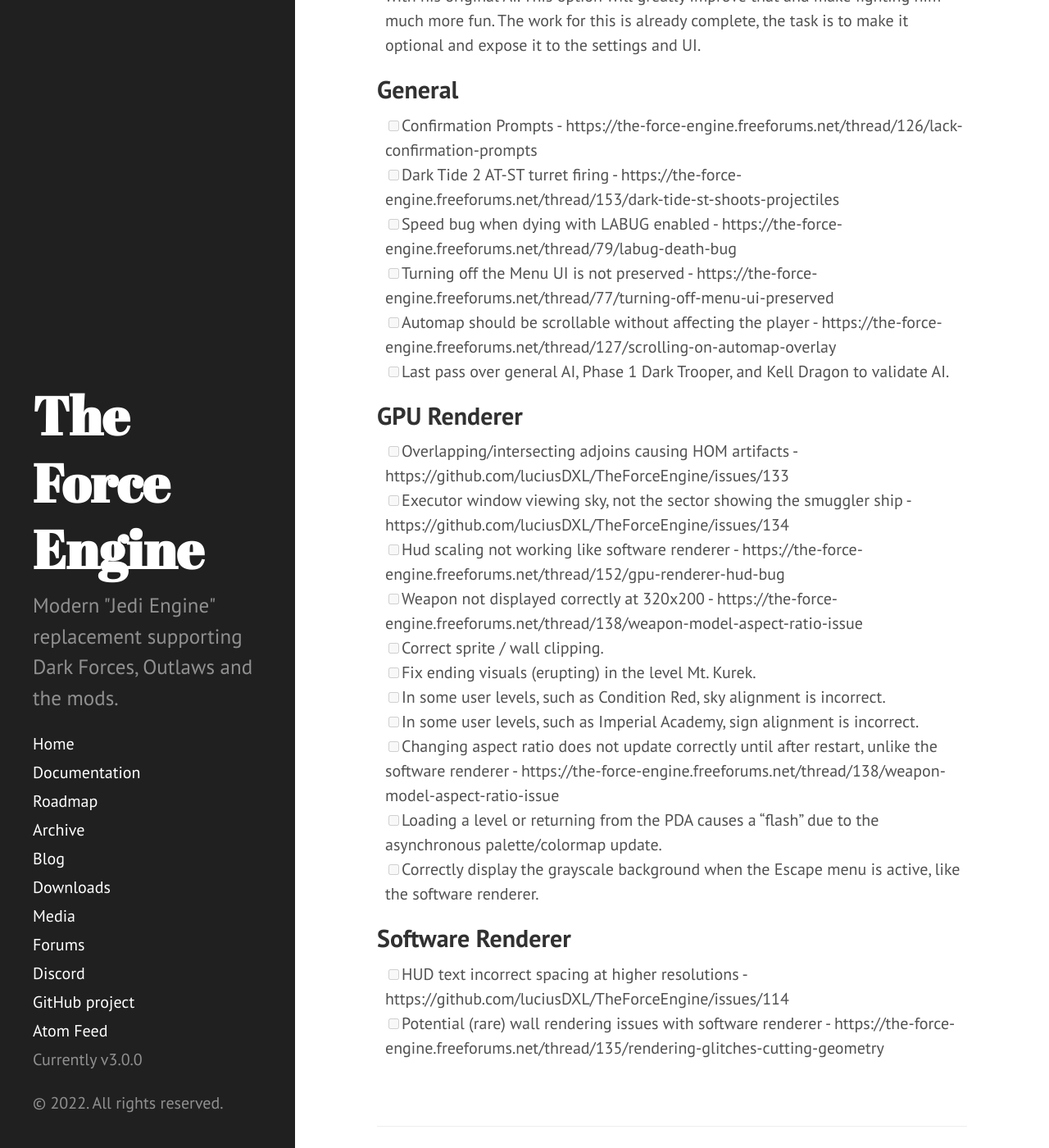
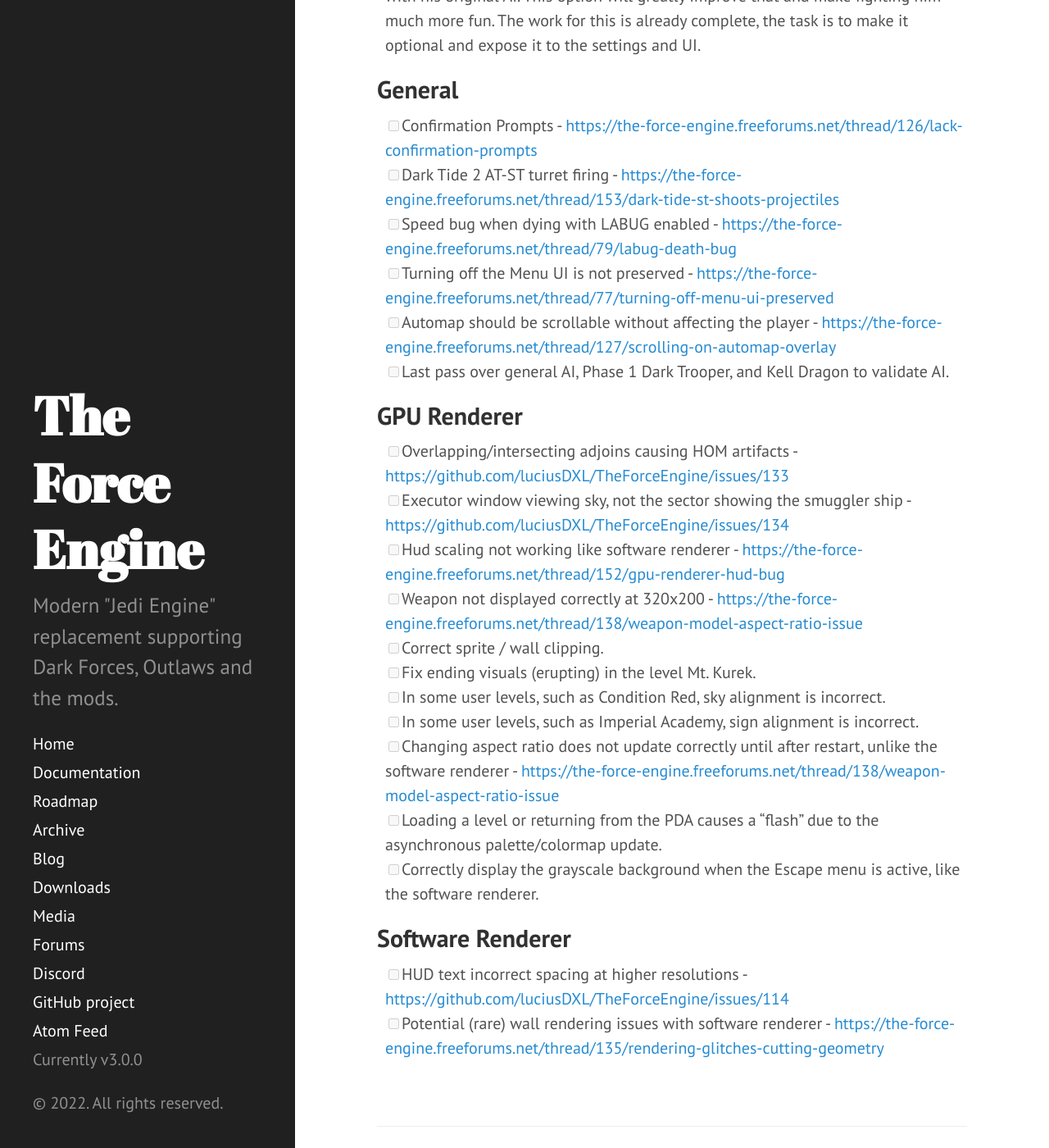
Before and after one commit to TheForceEngine/TheForceEngine.github.io, a Jekyll site: the page built from _posts/2022-11-27-torwards-1.0.md, in a window 1280 px wide and 1400 px high, scrolled down 844 px. Shown: the whole window at 82% size. Built offline with Jekyll 4.4.1, drawn with Linux system fonts in a browser that asks for light colours.

Commit message:
Update 2022-11-27-torwards-1.0.md

```diff
--- a/_posts/2022-11-27-torwards-1.0.md
+++ b/_posts/2022-11-27-torwards-1.0.md
@@ -10,32 +10,32 @@
 
 ## Polish
 - [ ] Add a *portable* option which will cause TFE to store everything (screenshots, settings, saves) in the local TFE directory instead of /Documents/TheForceEngine.
-- [ ]  Update Readme, Credits, and Manual.
-- [ ]  Update website (downloads page, media).
-- [ ]  Enable an option to turn off music while menus are active as a work around for music issues, in this case, with real midi hardware.
-- [ ]  Add a *always try to face the player when attacking* option to Boba Fett. This makes it so he plays a bit closer to how he does with maximum cycles in DosBox. His current behavior is correct, but he appears a bit dumb and easy due to problems with his original AI. This option will greatly improve that and make fighting him much more fun. The work for this is already complete, the task is to make it optional and expose it to the settings and UI.
+- [ ] Update Readme, Credits, and Manual.
+- [ ] Update website (downloads page, media).
+- [ ] Enable an option to turn off music while menus are active as a work around for music issues, in this case, with real midi hardware.
+- [ ] Add a *always try to face the player when attacking* option to Boba Fett. This makes it so he plays a bit closer to how he does with maximum cycles in DosBox. His current behavior is correct, but he appears a bit dumb and easy due to problems with his original AI. This option will greatly improve that and make fighting him much more fun. The work for this is already complete, the task is to make it optional and expose it to the settings and UI.
 
 ## General
-- [ ]  Confirmation Prompts - https://the-force-engine.freeforums.net/thread/126/lack-confirmation-prompts
-- [ ]  Dark Tide 2 AT-ST turret firing - https://the-force-engine.freeforums.net/thread/153/dark-tide-st-shoots-projectiles
-- [ ]  Speed bug when dying with LABUG enabled - https://the-force-engine.freeforums.net/thread/79/labug-death-bug
-- [ ]  Turning off the Menu UI is not preserved - https://the-force-engine.freeforums.net/thread/77/turning-off-menu-ui-preserved
-- [ ]  Automap should be scrollable without affecting the player - https://the-force-engine.freeforums.net/thread/127/scrolling-on-automap-overlay
+- [ ]  Confirmation Prompts - <a>https://the-force-engine.freeforums.net/thread/126/lack-confirmation-prompts</a>
+- [ ]  Dark Tide 2 AT-ST turret firing - <a>https://the-force-engine.freeforums.net/thread/153/dark-tide-st-shoots-projectiles</a>
+- [ ]  Speed bug when dying with LABUG enabled - <a>https://the-force-engine.freeforums.net/thread/79/labug-death-bug</a>
+- [ ]  Turning off the Menu UI is not preserved - <a>https://the-force-engine.freeforums.net/thread/77/turning-off-menu-ui-preserved</a>
+- [ ]  Automap should be scrollable without affecting the player - <a>https://the-force-engine.freeforums.net/thread/127/scrolling-on-automap-overlay</a>
 - [ ]  Last pass over general AI, Phase 1 Dark Trooper, and Kell Dragon to validate AI.
 
 ## GPU Renderer
-- [ ]  Overlapping/intersecting adjoins causing HOM artifacts - https://github.com/luciusDXL/TheForceEngine/issues/133
-- [ ]  Executor window viewing sky, not the sector showing the smuggler ship - https://github.com/luciusDXL/TheForceEngine/issues/134
-- [ ]  Hud scaling not working like software renderer - https://the-force-engine.freeforums.net/thread/152/gpu-renderer-hud-bug
-- [ ]  Weapon not displayed correctly at 320x200 - https://the-force-engine.freeforums.net/thread/138/weapon-model-aspect-ratio-issue
+- [ ]  Overlapping/intersecting adjoins causing HOM artifacts - <a>https://github.com/luciusDXL/TheForceEngine/issues/133</a>
+- [ ]  Executor window viewing sky, not the sector showing the smuggler ship - <a>https://github.com/luciusDXL/TheForceEngine/issues/134</a>
+- [ ]  Hud scaling not working like software renderer - <a>https://the-force-engine.freeforums.net/thread/152/gpu-renderer-hud-bug</a>
+- [ ]  Weapon not displayed correctly at 320x200 - <a>https://the-force-engine.freeforums.net/thread/138/weapon-model-aspect-ratio-issue</a>
 - [ ]  Correct sprite / wall clipping.
 - [ ]  Fix ending visuals (erupting) in the level Mt. Kurek.
 - [ ]  In some user levels, such as Condition Red, sky alignment is incorrect.
 - [ ]  In some user levels, such as Imperial Academy, sign alignment is incorrect.
-- [ ]  Changing aspect ratio does not update correctly until after restart, unlike the software renderer - https://the-force-engine.freeforums.net/thread/138/weapon-model-aspect-ratio-issue
+- [ ]  Changing aspect ratio does not update correctly until after restart, unlike the software renderer - <a>https://the-force-engine.freeforums.net/thread/138/weapon-model-aspect-ratio-issue</a>
 - [ ]  Loading a level or returning from the PDA causes a "flash" due to the asynchronous palette/colormap update.
 - [ ] Correctly display the grayscale background when the Escape menu is active, like the software renderer.
 
 ## Software Renderer
-- [ ] HUD text incorrect spacing at higher resolutions - https://github.com/luciusDXL/TheForceEngine/issues/114
-- [ ] Potential (rare) wall rendering issues with software renderer - https://the-force-engine.freeforums.net/thread/135/rendering-glitches-cutting-geometry
+- [ ] HUD text incorrect spacing at higher resolutions - <a>https://github.com/luciusDXL/TheForceEngine/issues/114</a>
+- [ ] Potential (rare) wall rendering issues with software renderer - <a>https://the-force-engine.freeforums.net/thread/135/rendering-glitches-cutting-geometry</a>
```
